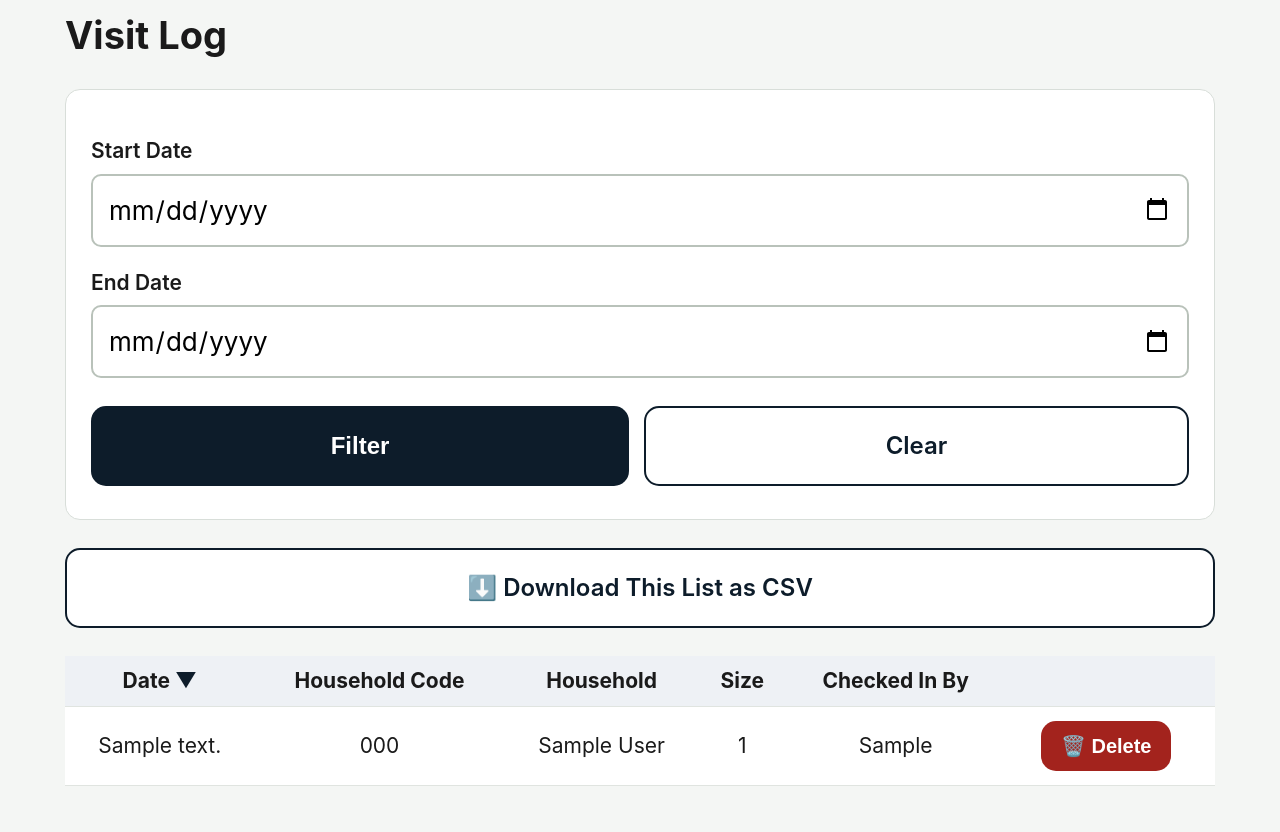
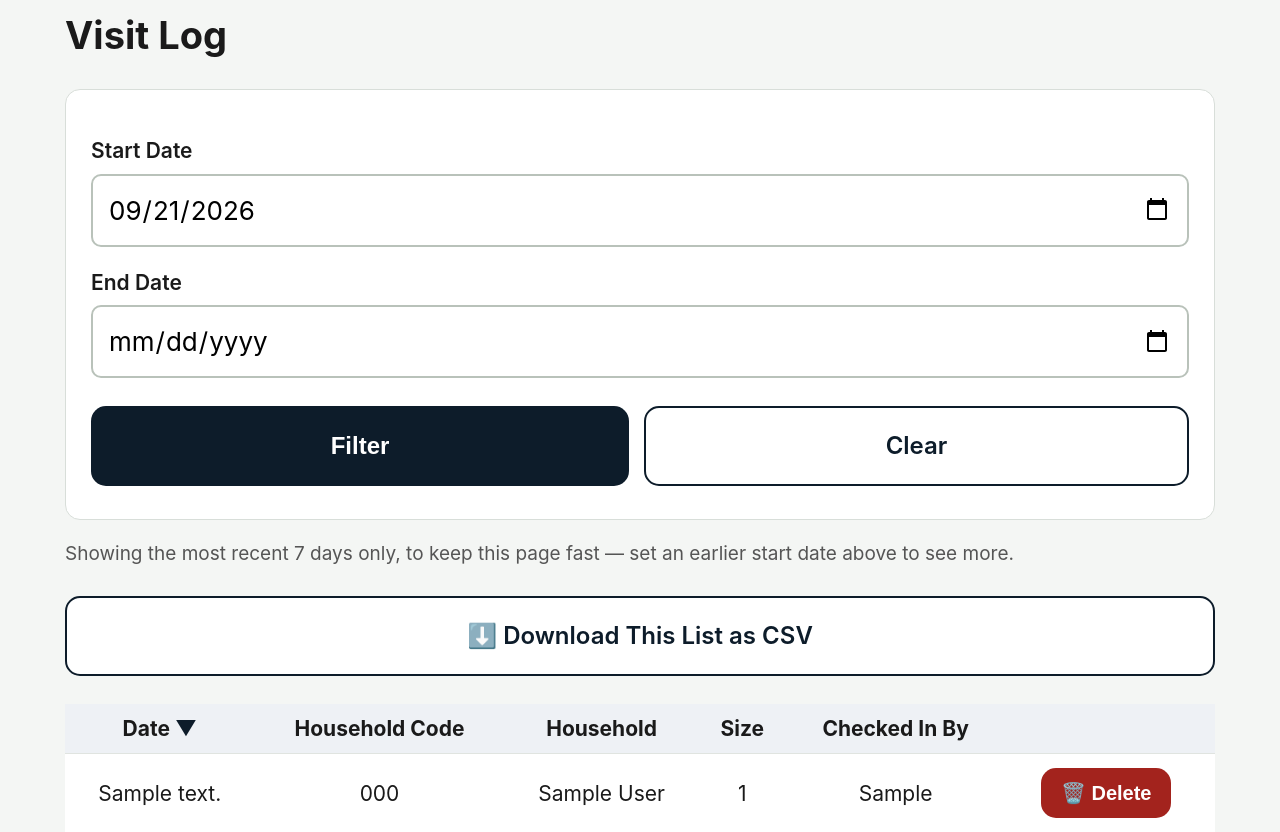
Before and after one commit to BrockLalla/jubilant-octo-sniffle, a Flask app: page /admin/visits in a window 1280 px wide. Shown: the part 258-1090 px from the top of the page. Before the commit the page ends 1044 px from the top, so only its background shows below. Run offline with Flask 3, Linux system fonts and the light colour scheme; the visitor is signed in with stand-in values (Sample User, id 1); tables that the repository leaves empty hold one stand-in row (values such as "Sample post"); parts of the project's set-up code (start-up, migrations or seed data) failed here and were passed over.

Commit message:
Default Visits page to the last 7 days to fix slow loads
The page ran an unbounded query against every visit ever recorded,
which got slow to load as the table grew -- and slow to redirect back
to after deleting a mistaken entry, since that redirect reapplies
whatever filter (or lack of one) was active. Defaulting to the most
recent week keeps the common case fast; typing an earlier start date
into the filter still shows more.

```diff
--- a/routes/admin.py
+++ b/routes/admin.py
@@ -721,10 +721,20 @@ def visits():
     else:
         # Default view: most recent pickups first.
         sort, direction = "date", "desc"
+
+    # An unbounded query against a visits table that only ever grows got
+    # slow to load (and slow to redirect back to after deleting one) --
+    # default to the most recent week so the common case (checking recent
+    # pickups, fixing a mistaken entry) stays fast. Typing an earlier date
+    # into the filter above still overrides this.
+    defaulted_range = not start_date and not end_date
+    if defaulted_range:
+        start_date = (datetime.date.today() - datetime.timedelta(days=7)).isoformat()
+
     rows = db.list_visits(start_date, end_date, sort=sort, direction=direction)
     return render_template(
         "admin/visits.html", rows=rows, start_date=start_date or "", end_date=end_date or "",
-        sort=sort, direction=direction,
+        sort=sort, direction=direction, defaulted_range=defaulted_range,
     )
 
 
--- a/templates/admin/visits.html
+++ b/templates/admin/visits.html
@@ -16,6 +16,10 @@
       <a class="btn btn-secondary" href="{{ url_for('admin.visits') }}">Clear</a>
     </div>
   </form>
+
+  {% if defaulted_range %}
+    <p class="hint">Showing the most recent 7 days only, to keep this page fast — set an earlier start date above to see more.</p>
+  {% endif %}
 
   <a class="btn btn-secondary" href="{{ url_for('admin.export_visits', start_date=start_date, end_date=end_date) }}">⬇️ Download This List as CSV</a>
 
```
